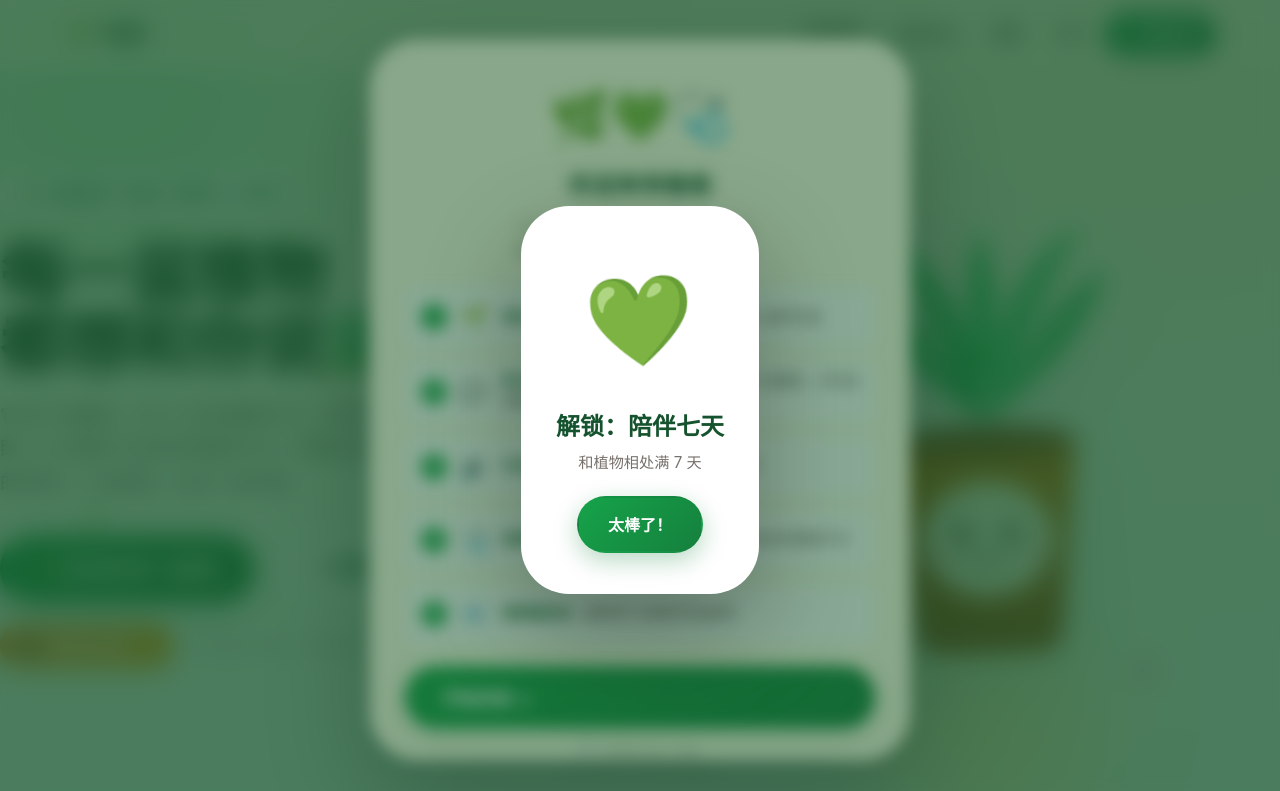
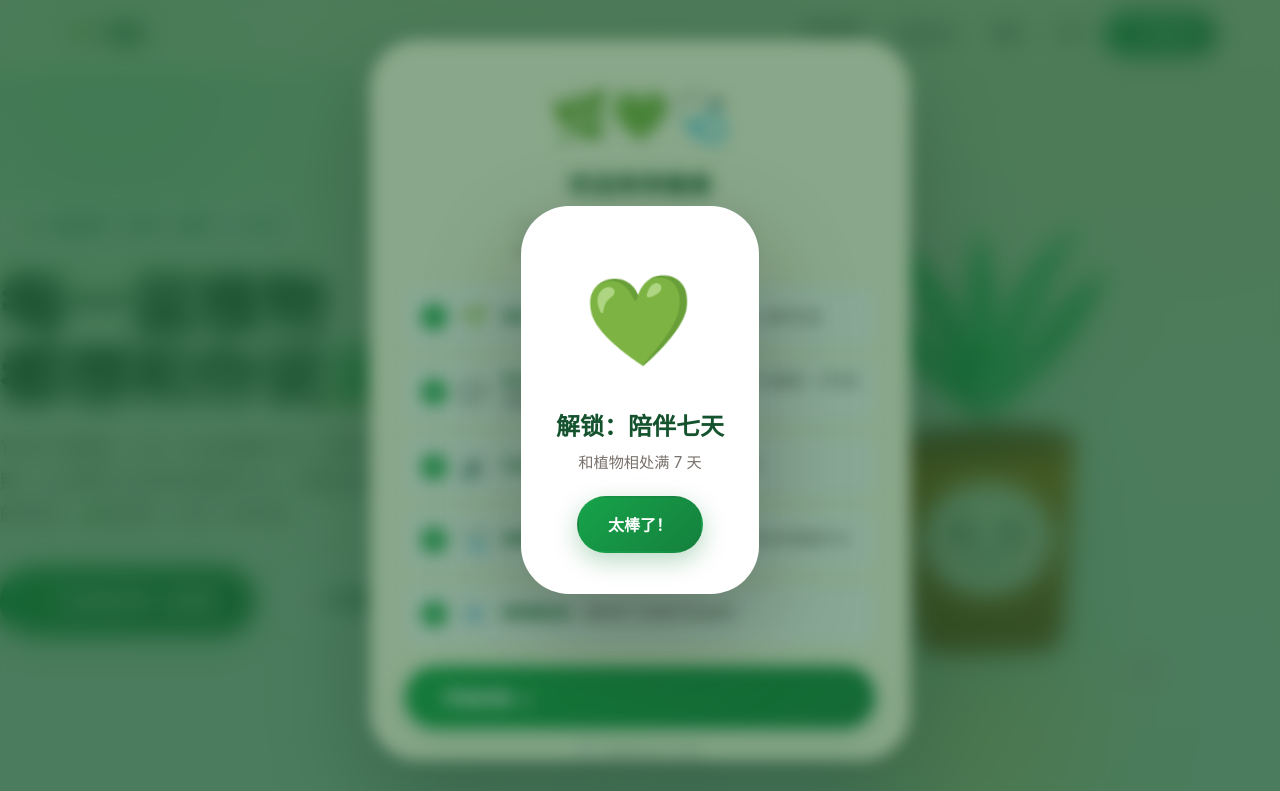
Before and after one commit to yunmm123/Plant-Healing, a plain HTML site: page index.html in a window 1280 px wide. Shown: the top 791 px of the page. Drawn offline with Linux system fonts and the light colour scheme.

Commit message:
chore: 移除评委演示模式（按用户要求）

```diff
--- a/index.html
+++ b/index.html
@@ -176,19 +176,6 @@ a{color:inherit;text-decoration:none}
 }
 .hero p.lead{font-size:clamp(1.02rem,2vw,1.2rem);color:var(--stone-600);max-width:48ch;margin-bottom:2.2rem;line-height:1.75}
 .hero-cta{display:flex;gap:.9rem;flex-wrap:wrap}
-.hero-demo{margin-top:1.4rem;display:flex;align-items:center;gap:.8rem;flex-wrap:wrap}
-.demo-btn{
-  display:inline-flex;align-items:center;gap:.5rem;
-  padding:.7rem 1.3rem;border-radius:999px;
-  background:linear-gradient(135deg,#fb923c,#f59e0b);color:#fff;
-  border:none;cursor:pointer;font-weight:700;font-size:.88rem;
-  box-shadow:0 6px 16px rgba(245,158,11,.35);
-  transition:all .25s; font-family:inherit;
-}
-.demo-btn:hover{transform:translateY(-2px);box-shadow:0 10px 22px rgba(245,158,11,.45)}
-.demo-btn .arrow{transition:transform .25s}
-.demo-btn:hover .arrow{transform:translateX(3px)}
-.demo-hint{font-size:.78rem;color:var(--stone-400)}
 .btn{
   display:inline-flex;align-items:center;gap:.5rem;
   padding:.9rem 1.8rem;border-radius:999px;
@@ -858,12 +845,6 @@ a{color:inherit;text-decoration:none}
         <div class="hero-cta">
           <button class="btn btn-primary btn-lg" onclick="openAddModal()">🌱 添加我的第一盆植物</button>
           <a href="#plants" class="btn btn-ghost btn-lg" data-nav>👀 看看植物们</a>
-        </div>
-        <div class="hero-demo">
-          <button class="demo-btn" onclick="enterDemoMode()" title="评委一键体验：准备测试植物+邮箱+开启AI">
-            <span>🎬</span><span>评委演示模式</span><span class="arrow">→</span>
-          </button>
-          <span class="demo-hint">5 秒准备好所有功能，无需配置</span>
         </div>
       </div>
       <div class="hero-visual">
@@ -4090,70 +4071,6 @@ function getCompanionDays(p){
     return Math.max(1, Math.floor((Date.now() - p.addedAt) / 86400000));
 }
 
-/* ===== 20.5 评委演示模式：一键准备好所有功能 ===== */
-function enterDemoMode(){
-    if(!confirm('将清空当前数据并准备 3 盆演示植物（覆盖女声/男声/开花），自动开启 AI、朗读、邮件陪伴。继续？')) return;
-    // 清空旧数据
-    plants = []; diary = [];
-    try{ localStorage.removeItem(STORE.diagnose); }catch(e){}
-    const now = Date.now();
-    // 3 盆植物：覆盖不同音色 + 状态
-    // 1) 绿萝·小绿（女声温柔，刚浇水，开心）→ 适合演示"对话+朗读"
-    plants.push({
-        id:'p_demo_1', name:'小绿', species:'绿萝',
-        photo:null, addedAt: now - 7*86400000,
-        waterLog:[now - 1*86400000], sunLog:[now - 2*86400000], pruneLog:[],
-        chat:[{from:'plant', text:'主人~你来啦！今天我又长了一片新叶子，要不要来看看？🌿', ts:now-3600000}],
-        health:92, sick:false, blooming:false, sleeping:false, lastLine:'主人~你来啦！'
-    });
-    // 2) 仙人掌·刺刺（男声粗犷，渴了很久，状态偏差）→ 适合演示"AI看状态"
-    plants.push({
-        id:'p_demo_2', name:'刺刺', species:'仙人掌',
-        photo:null, addedAt: now - 15*86400000,
-        waterLog:[now - 14*86400000], sunLog:[now - 5*86400000], pruneLog:[],
-        chat:[{from:'plant', text:'咳咳…主人我快渴坏了，能不能给我来点水？🌵', ts:now-7200000}],
-        health:62, sick:false, blooming:false, sleeping:false, lastLine:'咳咳…主人我快渴坏了'
-    });
-    // 3) 月季·粉粉（女声高亢，正在开花）→ 适合演示"开花状态+拍照体检"
-    plants.push({
-        id:'p_demo_3', name:'粉粉', species:'月季',
-        photo:null, addedAt: now - 20*86400000,
-        waterLog:[now - 2*86400000], sunLog:[now - 1*86400000], pruneLog:[now - 6*86400000],
-        chat:[{from:'plant', text:'哇~主人主人！我今天开花啦！快来看看我！🌸✨', ts:now-1800000}],
-        health:95, sick:false, blooming:true, sleeping:false, lastLine:'哇~主人主人！我今天开花啦！'
-    });
-    save(STORE.plants, plants);
-    save(STORE.diary, diary);
-    // 开启所有智能设置
-    settings.aiEnabled = true;
-    settings.autoSpeak = true;
-    settings.emailReminder = true;
-    settings.email = 'demo@zhiyu.example';
-    settings.proactiveChat = true;
-    settings.reminderScenes = {...DEFAULT_SCENES};
-    // 默认全场景都开
-    Object.keys(settings.reminderScenes).forEach(k=>settings.reminderScenes[k]=true);
-    save(STORE.settings, settings);
-    // 解锁演示相关成就
-    unlockAchv('first_plant');
-    // 关掉 onboarding 引导（演示模式用户不需要再看）
-    try{ localStorage.setItem('zhiyu_onboarded', '1'); }catch(e){}
-    const om = document.getElementById('onboardingModal');
-    if(om) om.classList.remove('show');
-    // 跳到第一盆植物详情 + 滚到顶部
-    renderPlants();
-    renderDiary();
-    renderAchievements();
-    showToast('🎬 演示模式已就绪！3 盆植物 + AI + 朗读 + 邮件已全部开启', 'success');
-    setTimeout(()=>{
-        showView('list');
-        setTimeout(()=>{
-            openDetail('p_demo_1');
-            window.scrollTo({top:0, behavior:'smooth'});
-        }, 300);
-    }, 400);
-}
-
 /* ===== 21. 初始化 ===== */
 function closeOnboarding(){
     const cb = document.getElementById('onboardDontShow');
```
